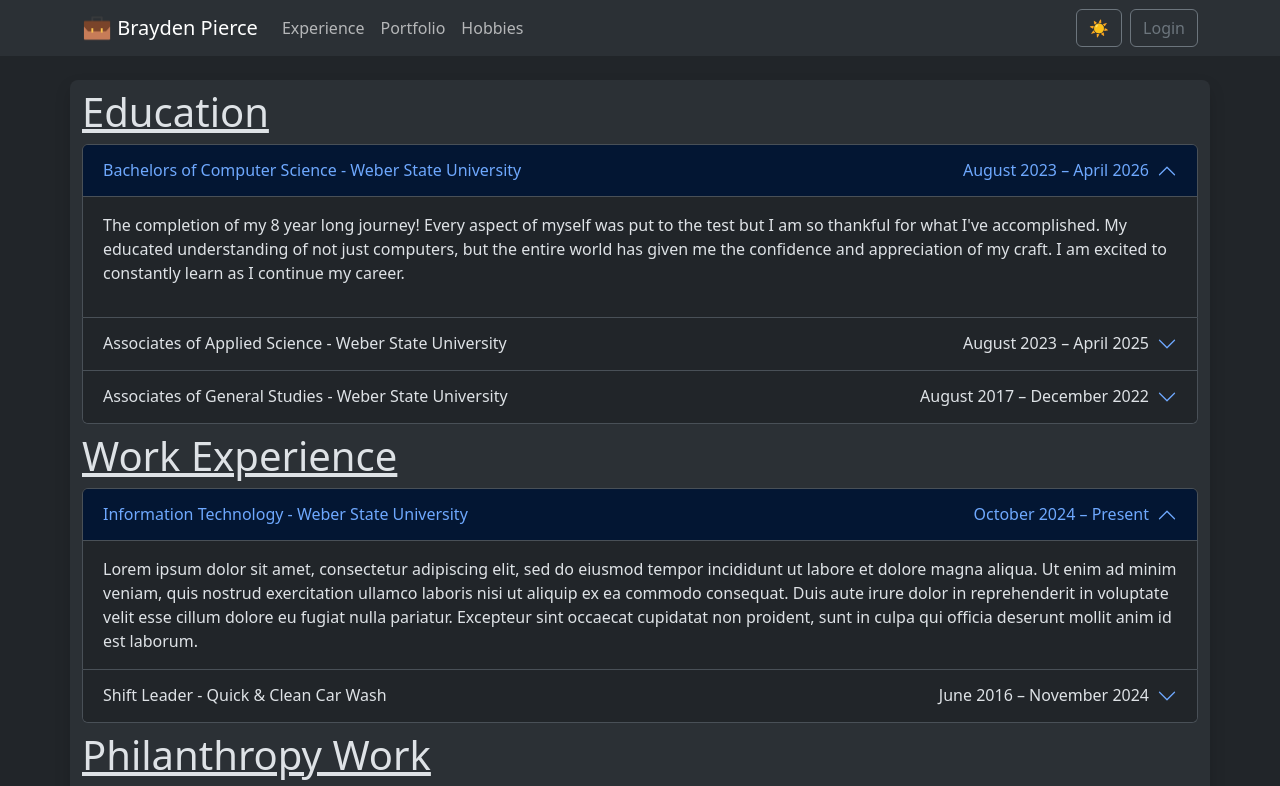
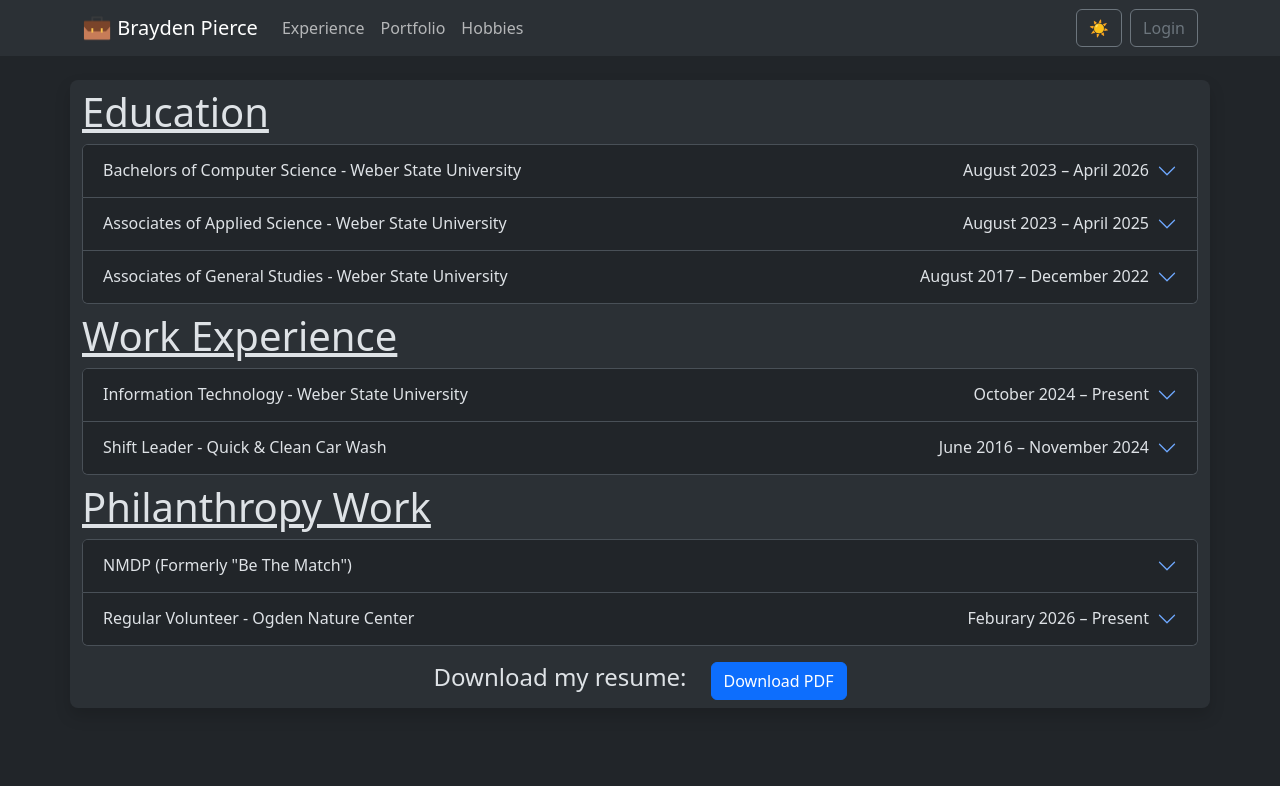
Before and after one commit to BraydenPierce/My-Portfolio-Webpage, a React (Create React App) app in the folder frontend/: page /experience in a window 1280 px wide. Shown: the top 786 px of the page. Built offline with nearby package versions, Linux system fonts and the light colour scheme.

Commit message:
update: removed defaultActiveKey's

```diff
--- a/frontend/src/pages/xp.jsx
+++ b/frontend/src/pages/xp.jsx
@@ -9,7 +9,7 @@ const Xp = () => {
     <Container className="mt-4 bg-body-tertiary shadow rounded-3">
       <Row className="pt-2">
         <h1 className="text-decoration-underline">Education</h1>
-        <Accordion defaultActiveKey="0">
+        <Accordion>
           <Accordion.Item eventKey="0">
             <Accordion.Header>
               <div className="d-flex justify-content-between w-100 pe-2">
@@ -77,7 +77,7 @@ const Xp = () => {
       </Row>
       <Row className="pt-2">
         <h1 className="text-decoration-underline">Work Experience</h1>
-        <Accordion defaultActiveKey="0">
+        <Accordion>
           <Accordion.Item eventKey="0">
             <Accordion.Header>
               <div className="d-flex justify-content-between w-100 pe-2">
@@ -116,7 +116,7 @@ const Xp = () => {
       </Row>
       <Row className="pt-2">
         <h1 className="text-decoration-underline">Philanthropy Work</h1>
-        <Accordion defaultActiveKey="0">
+        <Accordion>
           <Accordion.Item eventKey="0">
             <Accordion.Header>
               <div className="d-flex justify-content-between w-100 pe-2">
```
